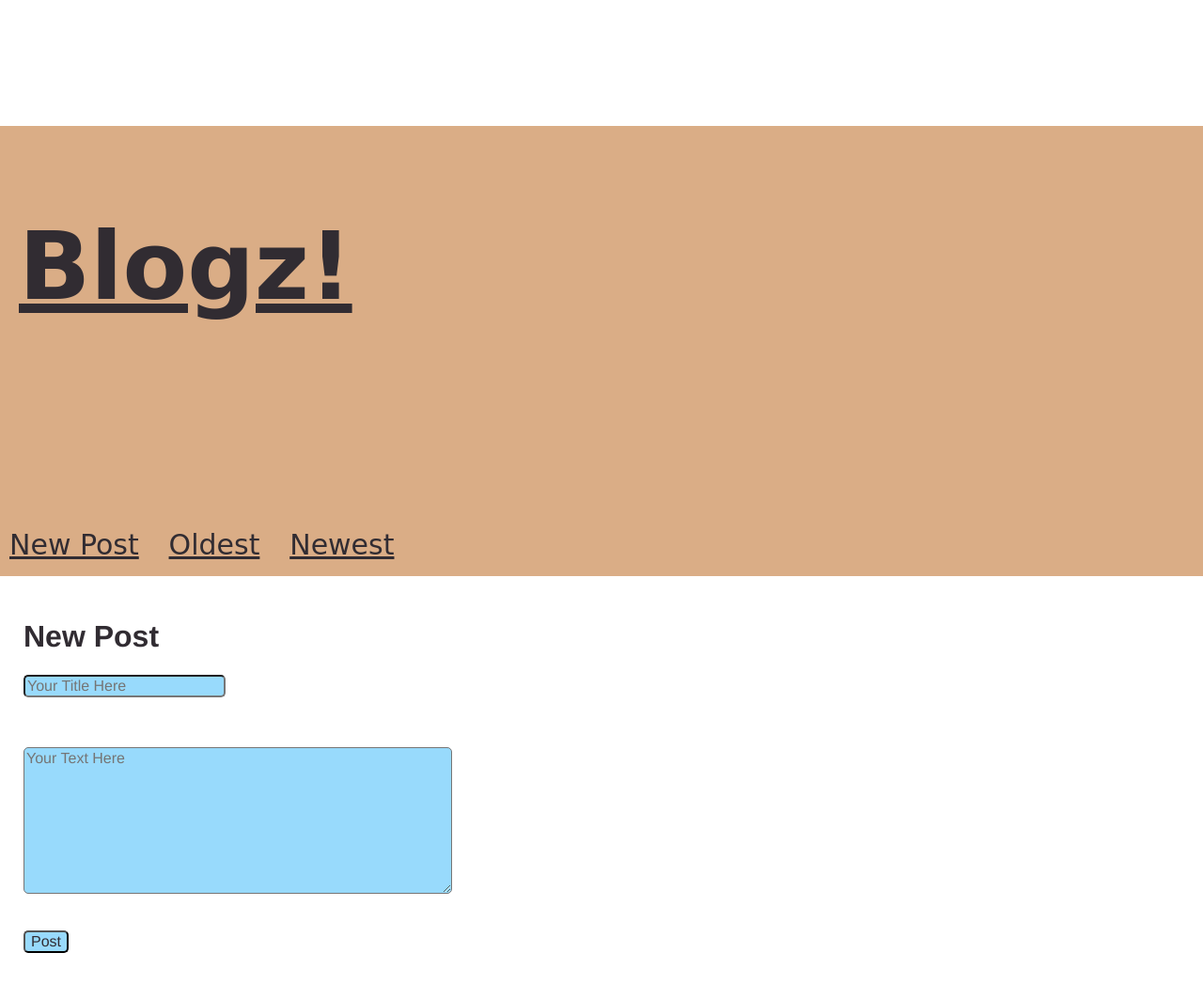
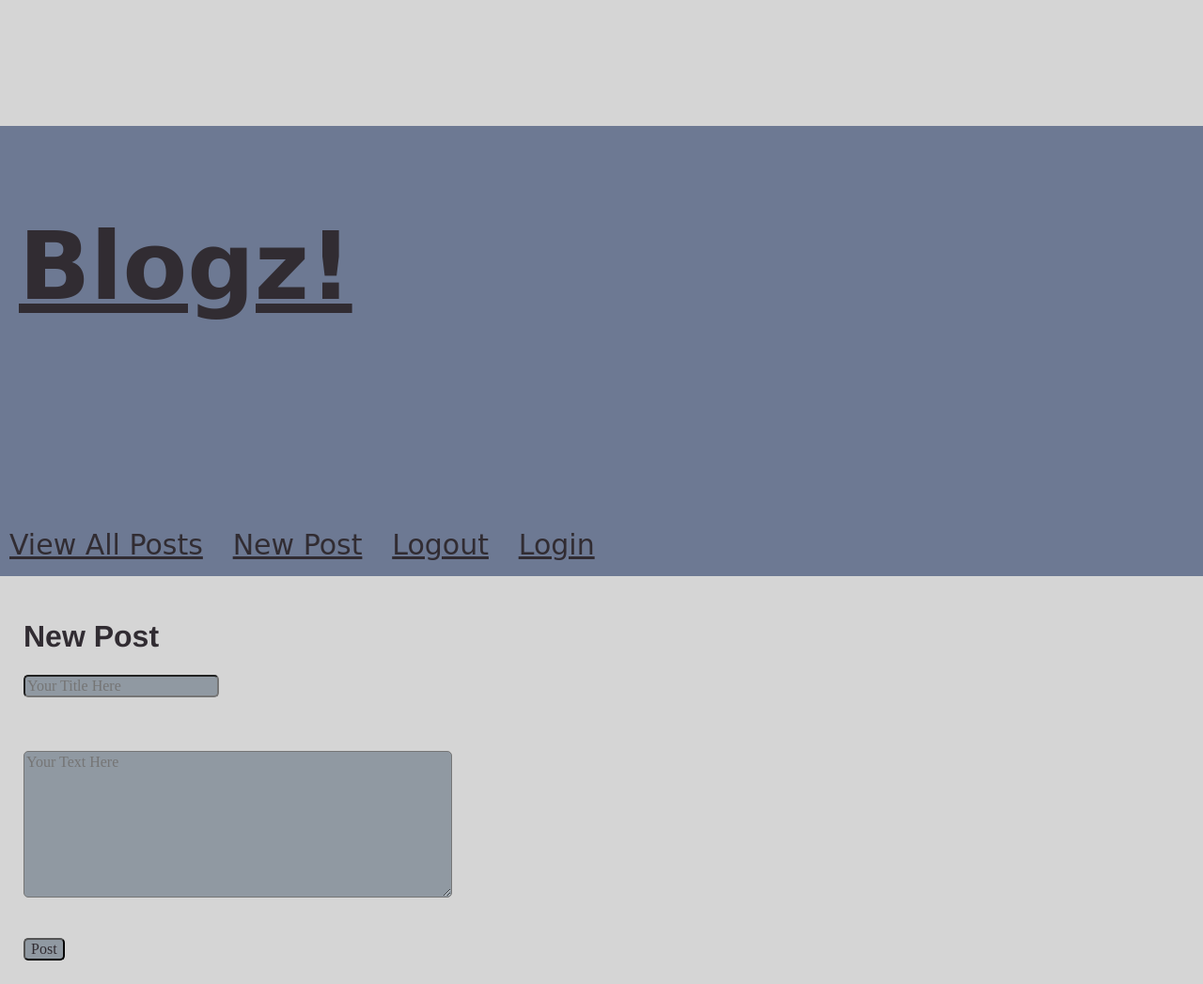
Before and after one commit to herbiemilford/blogz, a Flask app: page /newpost in a window 1280 px wide. Shown: the whole page at 94% size. Before the commit the page ends 1014 px from the top, so only its background shows below. Run offline with Flask 2, Linux system fonts and the light colour scheme; the visitor is signed in with stand-in values (Sample User, id 1); some libraries are stand-ins or nearby versions; some web fonts are replaced.

Commit message:
lots of revisions, need to commit more often

```diff
--- a/main.py
+++ b/main.py
@@ -1,7 +1,7 @@
-from flask import Flask, request, redirect, render_template, session, flash
+from flask import Flask, request, redirect, render_template, session
 from flask_sqlalchemy import SQLAlchemy
 from datetime import datetime
-
+from hashutils import make_pw_hash, check_pw_hash
 
 
 
@@ -20,7 +20,7 @@ class Blog(db.Model):
     id = db.Column(db.Integer, primary_key=True)
     title = db.Column(db.String(120))
     body = db.Column(db.Text)
-    owner_id = db.Column(db.Text)
+    owner_id = db.Column(db.Integer, db.ForeignKey('user.id'))
     pub_date = db.Column(db.DateTime)
 
 
@@ -161,29 +161,29 @@ def newpost():
     body = request.form['body']
     owner = User.query.filter_by(username=session['username']).first()
 
-    title_error = ''
-    body_error = ''
+    title_error = ""
+    body_error = ""
 
     #error validation messages if blog/title is empty return error text.
     if title == "":
-        title_error = "Title required"
+        title_error = "Title required."
     if body == "":
-        body_error = "Content required"
+        body_error = "Content required."
 
-    # add new blog post and commit it to table with new id.
+    # ad id new blog post and commit it to table with new id.
     if not title_error and not body_error:
-        new_blog = Blog(title, body, owner)
+        new_post = Blog(title, body, owner)
         db.session.add(new_post)
         db.session.commit()
-        page_id = new_blog.id
-        return redirect('/blog?id={0}'.format(page_id))
+        page_id = new_post.id
+        return redirect("/blog?id={0}".format(page_id))
     else:
-        return render_template('newpost.html',
+        return render_template("newpost.html",
             title = title,
             body = body,
             title_error = title_error,
-            body_error = body_error)
-
+            body_error = body_error
+        )
 
 # Logout - deletes current user session, redirects to index.
 @app.route('/logout')
--- a/static/styles/styles.css
+++ b/static/styles/styles.css
@@ -1,35 +1,47 @@
 body {
-
-    background-color: #daad86);
-    font-family: helvetica, sans-serif;
-    margin:0;
+    background-color: #d5d5d5;
 }
 
 h1{
-    color: #312c32
-}
-}
-.error {
-    color: rgba(255, 0, 0, 0.735);
+    font-family: helvetica, sans-serif;
+    color: #312c32;
 }
 
+/* blog post title*/
+h2{
+    color: #96858f;
+    font-size: 24px;
+    font-weight: 500;
+    padding-bottom: 5px;
+    font-family: helvetica, sans-serif;
 }
-.title {
+
+/* error message */
+.error{
+    color: red;
+    font-family: helvetica;
+    font-size: 20px;
+}
+
+
+.title{
     text-align: left;
     font-size: 32px;
     color: #312c32;
 }
 
+/* blog navigation bar */
 .blog-nav {
-    display: in-line;
-    background-color:#daad86;
+
+    display: in-line cover;
+    background-color:#6d7993;
     text-align: left;
     font-family: 'Spicy Rice', cursive;
     font-kerning: normal;
     color: #312c32;
     font-size:100px;
     padding-left:10px;
-    margin-left:0px;
+    margin:0px;
 }
 
 .blog-nav-a {
@@ -58,17 +70,33 @@ h1{
 }
 
 input {
-    background-color:#98dafc;
+    background-color:#9099a2;
     color:#312c32;
     font-size:20px;
     border-radius: 5px;
 }
 
 textarea {
-    background-color:#98dafc;
+    background-color:#9099a2;
     color:#312c32;
     font-size:20px;
     border-radius: 5px;
     width: 450px;
     height: 150px;
 }
+
+/* signup text */
+.signup-text{
+    text-align: center;
+    font-family:-apple-system, BlinkMacSystemFont, 'Segoe UI', Roboto, Oxygen, Ubuntu, Cantarell, 'Open Sans', 'Helvetica Neue', sans-serif
+    display:;
+    background-color:;
+    color: #312c32;
+    font-size:30px;
+}
+
+/* links */
+
+a{
+    color: #96858f;
+}
--- a/templates/base.html
+++ b/templates/base.html
@@ -15,16 +15,17 @@
 
   </head>
 
-  <body class="body">
+  <body>
 
     <div>
 
       <nav class="blog-nav">
 
-        <h1><a href="/blog" class="blog-nav">Blogz!</a></h1>
-        <a href="/post" class="blog-nav-a">New Post</a>
-        <a href="/blog?sort=oldest"class="blog-nav-a">Oldest</a>
-        <a href="/blog?sort=newest"class='blog-nav-a'>Newest</a>
+        <h1><a href="/" class="blog-nav">Blogz!</a></h1>
+        <a href="/blog" class="blog-nav-a">View All Posts</a>
+        <a href="/newpost"class="blog-nav-a">New Post</a>
+        <a href="/logout"class='blog-nav-a'>Logout</a>
+        <a href="/login"class='blog-nav-a'>Login</a>
 
       </nav>
       {% block content %}
--- a/templates/index.html
+++ b/templates/index.html
@@ -1,7 +1,7 @@
 {% extends "base.html" %}
 
 {% block content %}
-      <div class="index">
+      <div>
         <h1>Visitors</h1>
         <hr>
         {% for user in users %}
--- a/templates/post.html
+++ b/templates/post.html
@@ -1,7 +1,7 @@
 {% extends "base.html" %}
 
 {% block content %}
-      <div class="content content-text wow fadeIn">
+      <div class="body">
 
         <h2>{{ title }}</h2>
         <p>{{ body }}</p>
```
Also changed, not shown: hashutils.py (added, +19 -0 lines), templates/user.html (+22 -0 lines).
